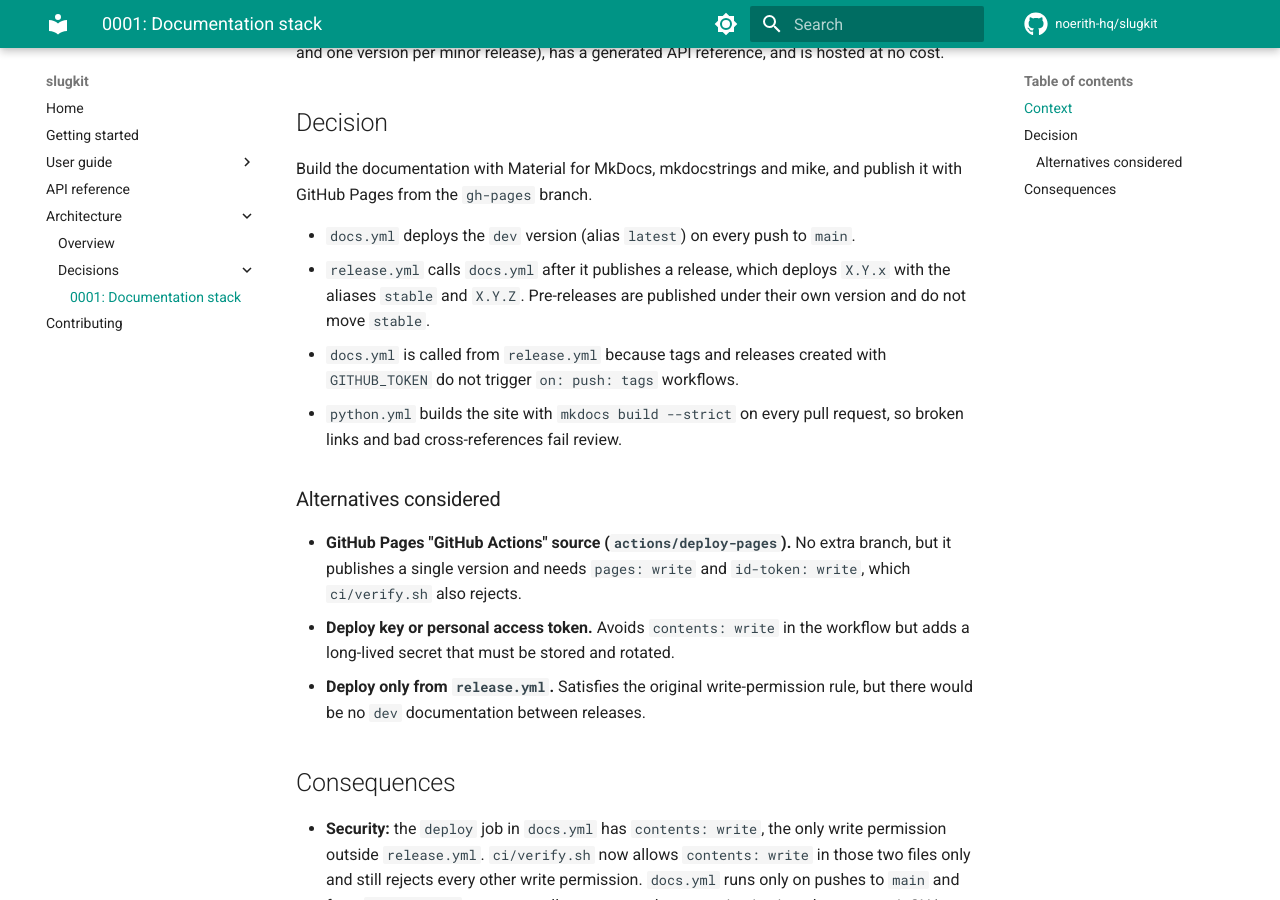
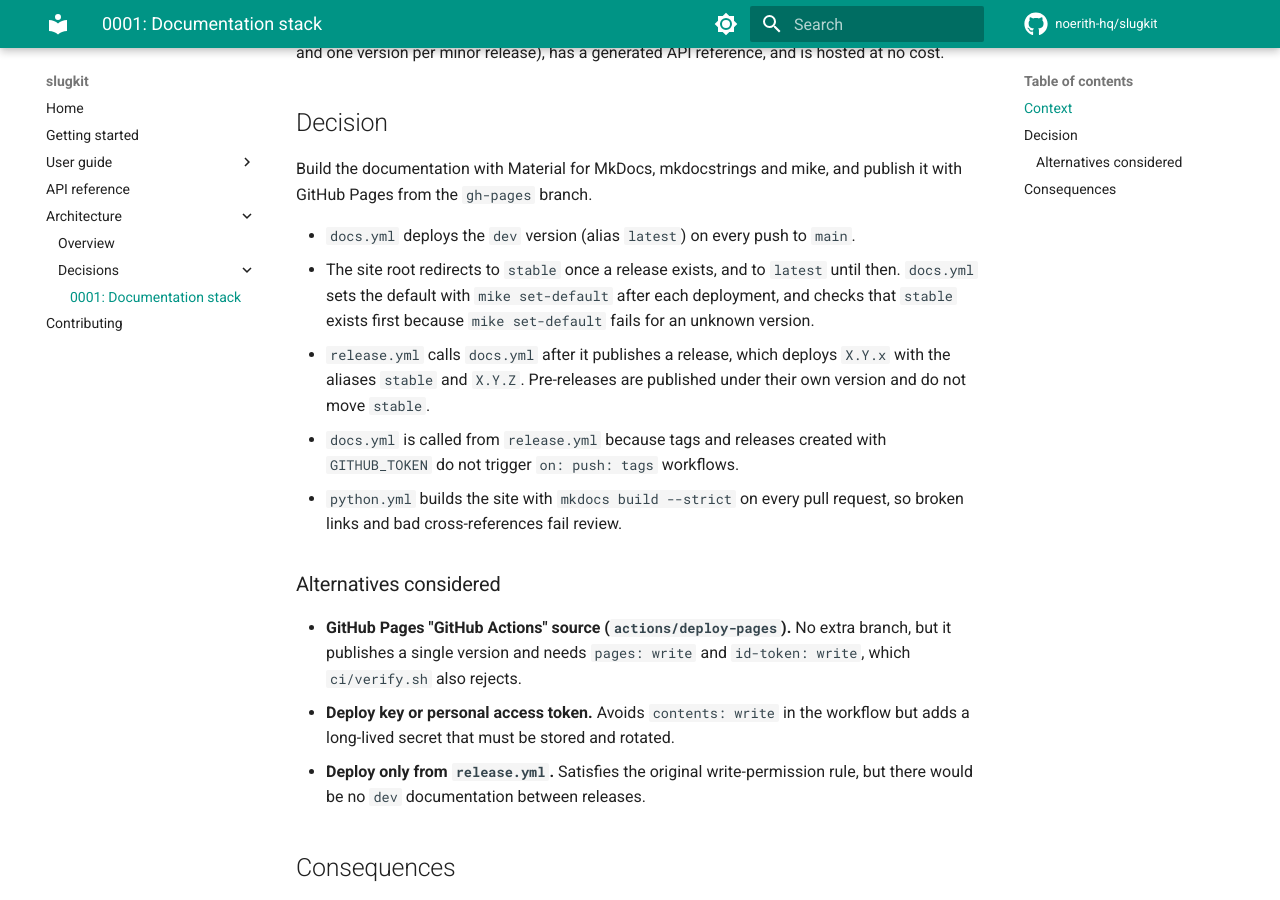
Before and after one commit to noerith-hq/slugkit, an MkDocs documentation site: the page built from docs/decisions/0001-docs-stack-and-pages-deployment.md, in a window 1280 px wide and 900 px high, scrolled down 391 px. Built offline with MkDocs 1.6.1 and Material for MkDocs 9.7.7, drawn with Linux system fonts in a browser that asks for light colours; comment, search, counter and statistics services are not loaded; the version menu is left out.

Commit message:
docs: make stable the default version of the documentation site
The site root now redirects to the stable docs once a release exists, and
to the dev docs until then. Before this change every push to main reset
the root to latest, so the v0.1.0 release did not change what visitors see.

- docs.yml: after a release deploy, run mike set-default stable. After a dev
  deploy, set the default to stable when it exists and to latest otherwise,
  because mike set-default fails for a version that does not exist.
- mkdocs.yml: preselect the first existing alias of [stable, latest] in the
  version menu.
- Record the behaviour in ADR 0001 and the changelog.

Co-Authored-By: Claude Sonnet 5.5 <noreply@anthropic.com>
Claude-Session: https://claude.ai/code/session_01VyFsncJ3a9vewi2KVj4Ert

```diff
--- a/docs/decisions/0001-docs-stack-and-pages-deployment.md
+++ b/docs/decisions/0001-docs-stack-and-pages-deployment.md
@@ -13,6 +13,7 @@ slugkit needs public documentation that is versioned (a `dev` version for `main`
 Build the documentation with Material for MkDocs, mkdocstrings and mike, and publish it with GitHub Pages from the `gh-pages` branch.
 
 - `docs.yml` deploys the `dev` version (alias `latest`) on every push to `main`.
+- The site root redirects to `stable` once a release exists, and to `latest` until then. `docs.yml` sets the default with `mike set-default` after each deployment, and checks that `stable` exists first because `mike set-default` fails for an unknown version.
 - `release.yml` calls `docs.yml` after it publishes a release, which deploys `X.Y.x` with the aliases `stable` and `X.Y.Z`. Pre-releases are published under their own version and do not move `stable`.
 - `docs.yml` is called from `release.yml` because tags and releases created with `GITHUB_TOKEN` do not trigger `on: push: tags` workflows.
 - `python.yml` builds the site with `mkdocs build --strict` on every pull request, so broken links and bad cross-references fail review.
--- a/mkdocs.yml
+++ b/mkdocs.yml
@@ -75,7 +75,8 @@ markdown_extensions:
 extra:
   version:
     provider: mike
-    default: latest
+    # Preselected in the version menu; the first alias that exists wins
+    default: [stable, latest]
   social:
     - icon: fontawesome/brands/github
       link: https://github.com/noerith-hq/slugkit
```
Also changed, not shown: CHANGELOG.md (+1 -0 lines), 1 other file.
